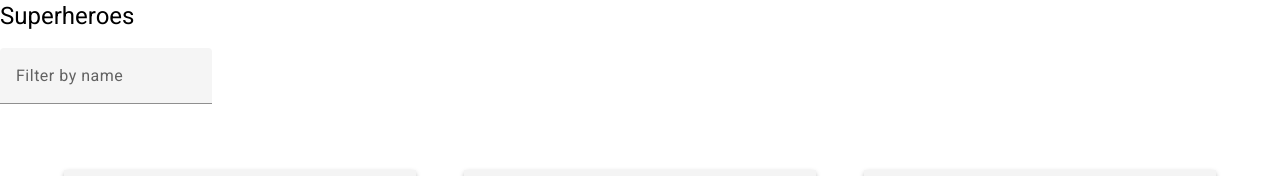
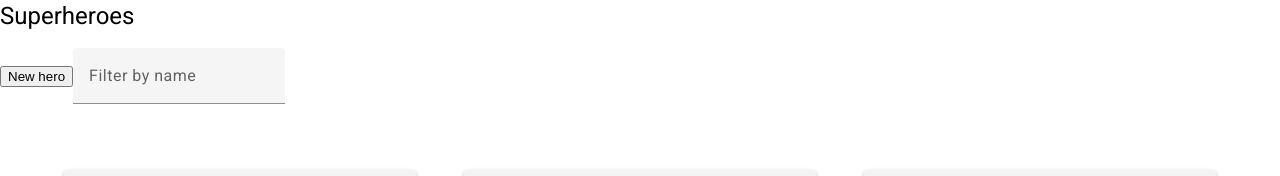
Before and after one commit to alexfc96/superheroes, an Angular app: page / in a window 1280 px wide. Shown: the top 176 px of the page. Built offline with nearby package versions, Linux system fonts and the light colour scheme.

Commit message:
feat: allowing create new hero

```diff
--- a/src/app/components/heroes-list/heroes-list.component.html
+++ b/src/app/components/heroes-list/heroes-list.component.html
@@ -1,10 +1,13 @@
 <div class="search-container">
+  <button type="button" class="btn" (click)="createHero()">
+    New hero
+  </button>
   <mat-form-field>
     <input matInput type="text" placeholder="Filter by name" [(ngModel)]="searchHeroName" (ngModelChange)="onFilterChange($event)">
   </mat-form-field>
 </div>
 
-@if (selectedHero) {
+@if (selectedHero || newHero) {
   <hero-form [hero]="selectedHero" (onCompleteForm)="unselectHero()" />
 }
 
--- a/src/app/components/heroes-list/heroes-list.component.ts
+++ b/src/app/components/heroes-list/heroes-list.component.ts
@@ -20,6 +20,7 @@ export class HeroesListComponent implements OnInit {
   heroes: Hero[] = [];
   selectedHero: Hero | undefined;
   searchHeroName: string = '';
+  newHero: boolean = false;
 
   constructor(private service: SuperHeroesService) {}
 
@@ -35,12 +36,17 @@ export class HeroesListComponent implements OnInit {
     this.heroes = this.service.getHeroesByName(name);
   }
 
+  createHero() {
+    this.newHero = true
+  }
+
   onEdit(hero: Hero) {
     this.selectedHero = hero;
   }
 
   unselectHero() {
     this.selectedHero = undefined;
+    this.newHero = false;
   }
 
   onRemove(hero: Hero) {
```
